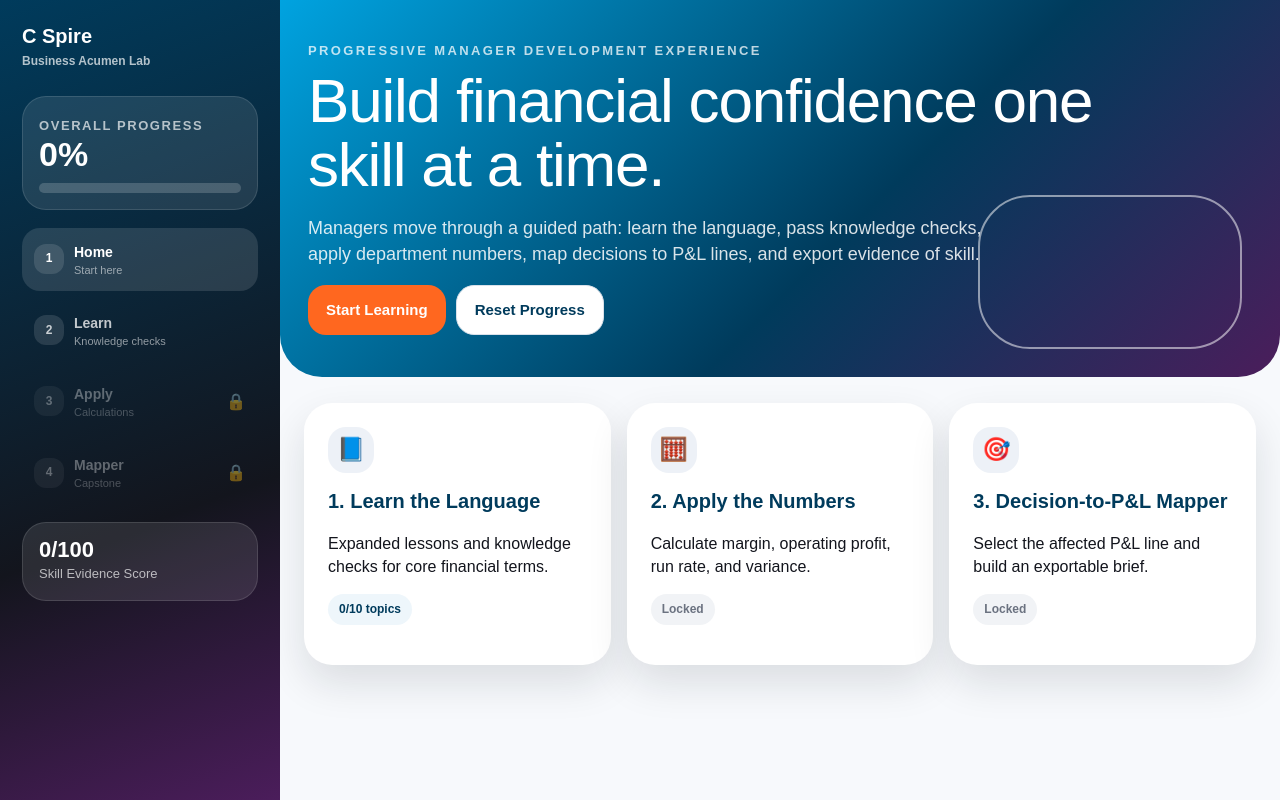
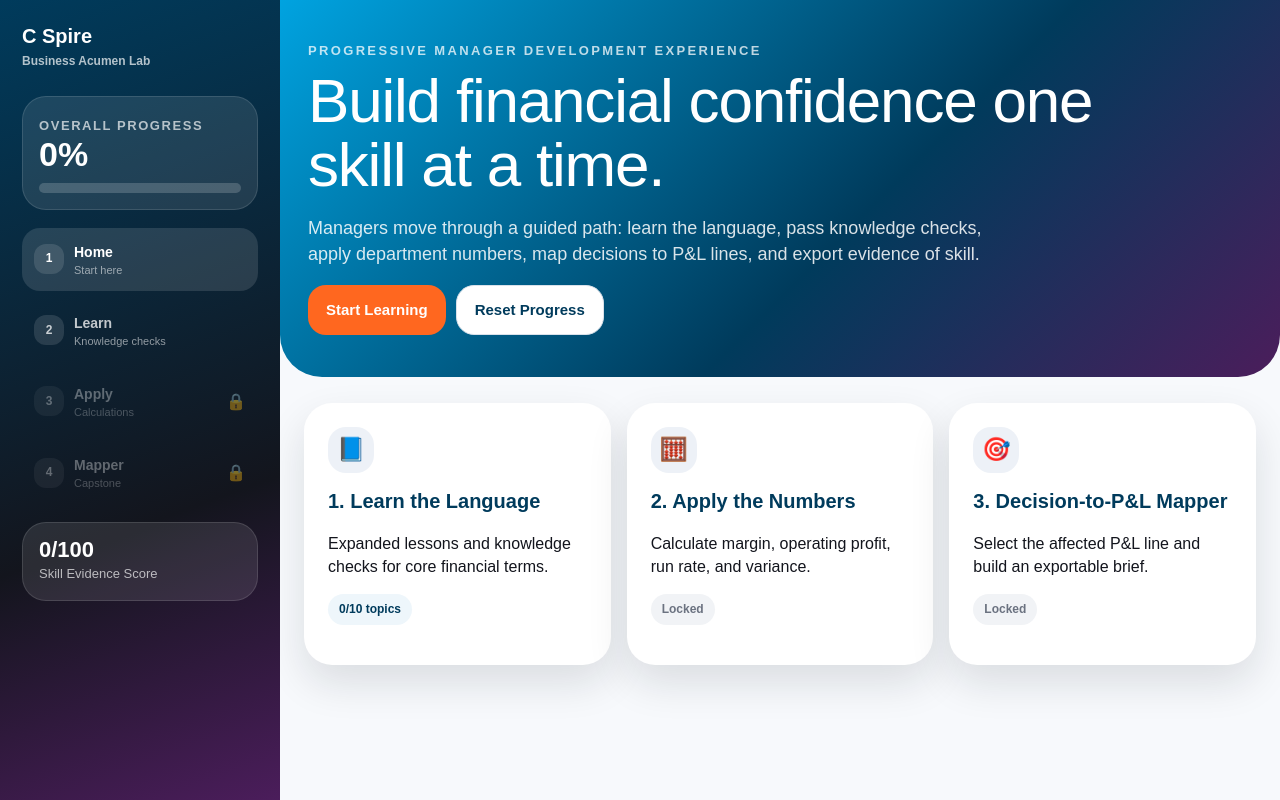
Before and after one commit to Mjohnson601/Business-Financial-Acumen, a plain HTML site: page index.html in a window 1280 px wide. Drawn offline with Linux system fonts and the light colour scheme.

Commit message:
Remove hero::after styles from index.html
Removed the hero::after pseudo-element styling.

```diff
--- a/index.html
+++ b/index.html
@@ -184,16 +184,6 @@
       margin: -30px -24px 26px;
     }
 
-    .hero::after {
-      content: "";
-      position: absolute;
-      right: 38px;
-      bottom: 28px;
-      width: 260px;
-      height: 150px;
-      border-radius: 52px;
-      border: 2px solid rgba(255,255,255,.52);
-    }
 
     .hero-content { position: relative; max-width: 840px; z-index: 2; }
 
```
